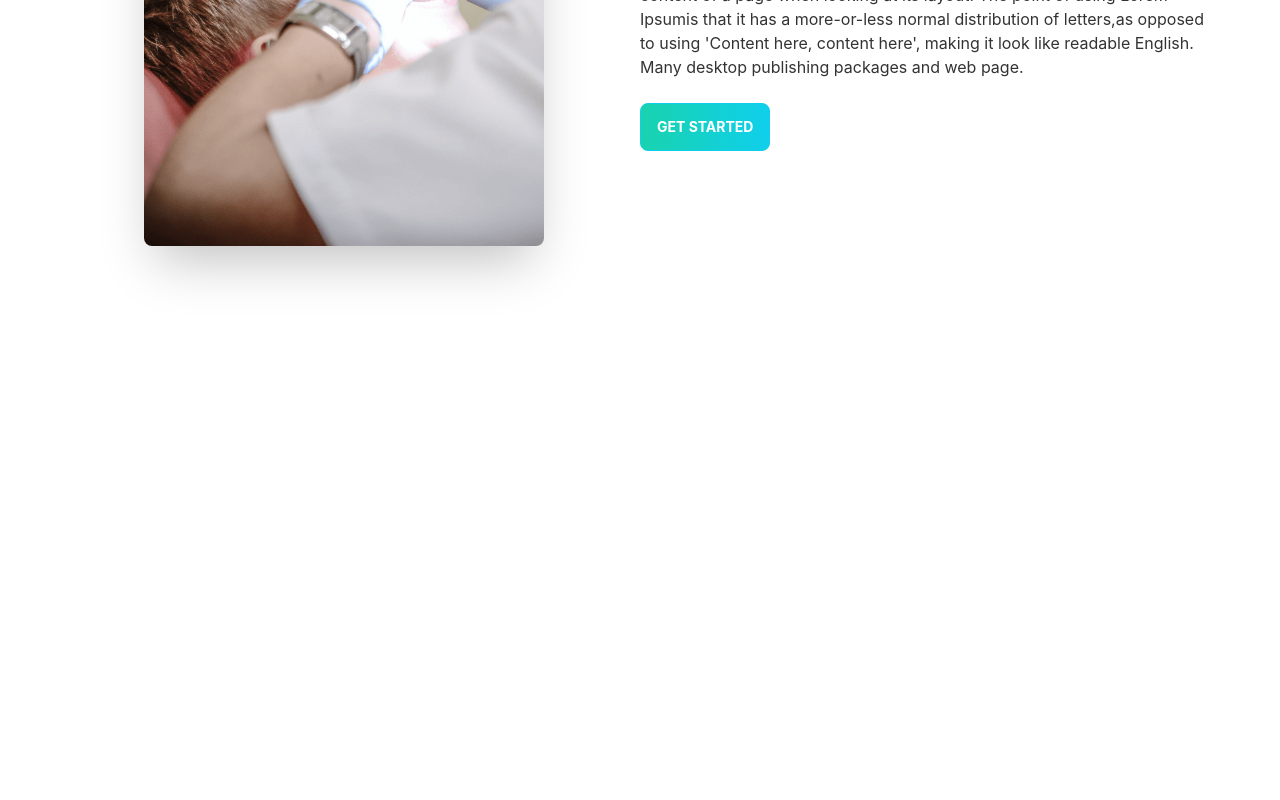
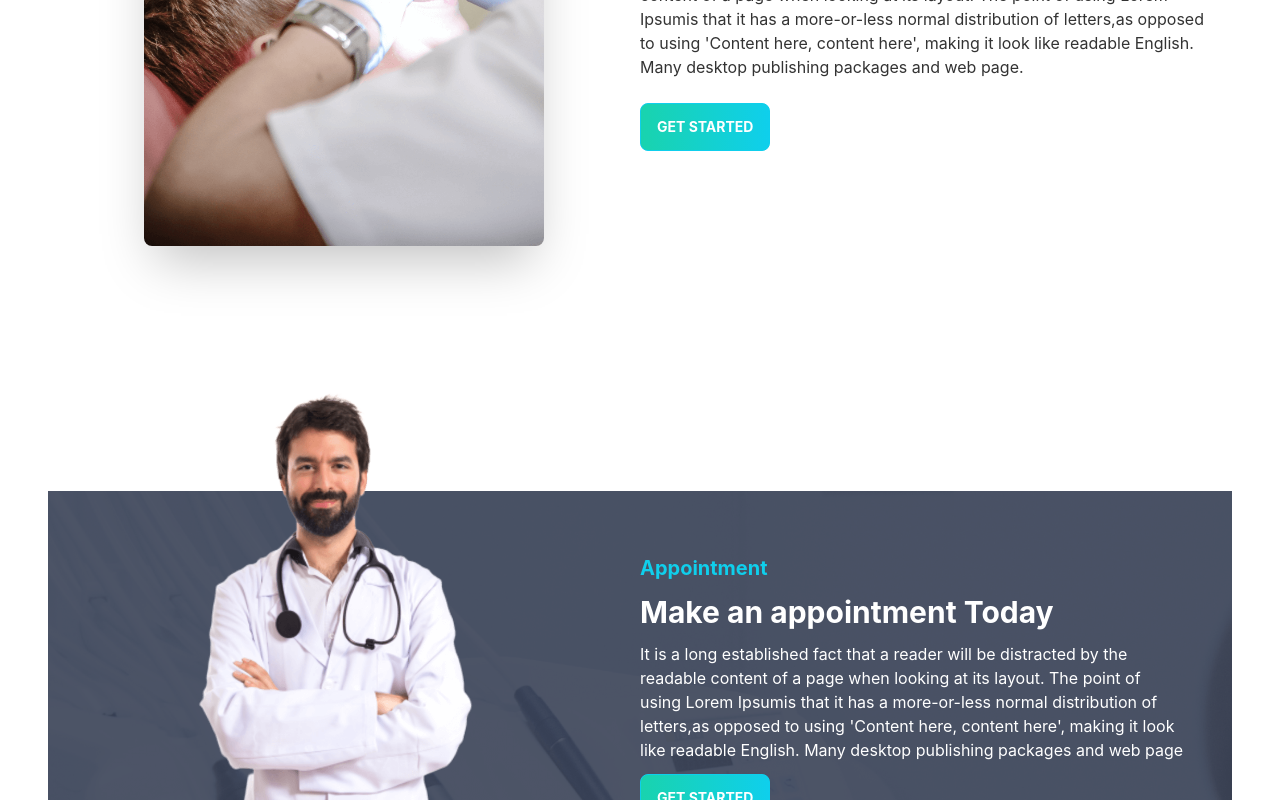
Before and after one commit to saikot-cse/doctors-portal, a React (Create React App) app: page / in a window 1280 px wide. Shown: the part 2000-2800 px from the top of the page. Before the commit the page ends 2395 px from the top, so only its background shows below. Built offline with nearby package versions, Linux system fonts and the light colour scheme.

Commit message:
makeAppoinment added

```diff
--- a/src/App.js
+++ b/src/App.js
@@ -9,7 +9,7 @@ import { Login } from "./Pages/Login/Login";
 import { Notfound } from "./Pages/NotFound/Notfound";
 function App() {
   return (
-    <div className="box-border">
+    <div>
       <Navbar/>
       <Routes>
         <Route path="/" element={<Home />} />
--- a/src/Pages/Home/Banner.js
+++ b/src/Pages/Home/Banner.js
@@ -1,14 +1,15 @@
 import React from "react";
 import chair from "../../assets/images/chair.png";
+import { PrimaryButton } from "../Shared/PrimaryButton";
 export const Banner = () => {
   return (
     <div className="hero min-h-screen bg-banner bg-banner-opacity-10">
       <div className="hero-content flex-col lg:flex-row-reverse">
-        <img style={{width: "40rem"}} src={chair} alt="" className="max-w-full rounded-lg shadow-2xl" />
+        <img style={{ width: "40rem" }} src={chair} alt="" className="max-w-full rounded-lg shadow-2xl" />
         <div>
           <h1 className="text-5xl font-bold">Your New Smile Starts Here</h1>
           <p className="py-6">Lorem Ipsum is simply dummy text of the printing and typesetting industry. Lorem Ipsum has been the industry's standard dummy text ever since the.</p>
-          <button className="btn btn-primary uppercase text-base-100 font-bold bg-gradient-to-r from-secondary to-primary">Get Started</button>
+          <PrimaryButton>get started</PrimaryButton>
         </div>
       </div>
     </div>
--- a/src/Pages/Home/ExtraInfo.js
+++ b/src/Pages/Home/ExtraInfo.js
@@ -1,16 +1,16 @@
 import React from "react";
 import treatment from "../../assets/images/treatment.png";
+import { PrimaryButton } from "../Shared/PrimaryButton";
 export const ExtraInfo = () => {
   return (
     <div className="hero min-h-screen">
-      <div className="hero-content flex-col lg:flex-row-reverse">
+      <div className="hero-content flex-col lg:flex-row">
+        <img style={{ width: "25rem" }} src={treatment} alt="" className="max-w-full rounded-lg shadow-2xl mx-20" />
         <div>
           <h1 className="text-5xl font-bold">Exceptional Dental Care, on Your Terms</h1>
           <p className="py-6">It is a long established fact that a reader will be distracted by the readable content of a page when looking at its layout. The point of using Lorem Ipsumis that it has a more-or-less normal distribution of letters,as opposed to using 'Content here, content here', making it look like readable English. Many desktop publishing packages and web page.</p>
-          <button className="btn btn-primary uppercase text-base-100 font-bold bg-gradient-to-r from-secondary to-primary">Get Started</button>
+          <PrimaryButton>get started</PrimaryButton>
         </div>
-
-        <img style={{width: "25rem"}} src={treatment} alt="" className="max-w-full rounded-lg shadow-2xl mx-20" />
       </div>
     </div>
   );
--- a/src/Pages/Home/Home.js
+++ b/src/Pages/Home/Home.js
@@ -2,6 +2,7 @@ import React from 'react'
 import { Banner } from './Banner'
 import { ExtraInfo } from './ExtraInfo'
 import { Info } from './Info'
+import { MakeAppoinment } from './MakeAppoinment'
 import { Services } from './Services'
 
 
@@ -12,6 +13,7 @@ export const Home = () => {
       <Info/>
       <Services/>
       <ExtraInfo/>
+      <MakeAppoinment/>
     </div>
   )
 }
--- /dev/null
+++ b/src/Pages/Home/MakeAppoinment.js
@@ -0,0 +1,17 @@
+import doctorImage from "../../assets/images/doctor.png";
+import { PrimaryButton } from "../Shared/PrimaryButton";
+export const MakeAppoinment = () => {
+  return (
+    <section className="flex justify-center items-center bg-apponment_banner mt-24">
+      <div className="flex-1 hidden lg:block">
+        <img className="mt-[-150px]" src={doctorImage} alt="" />
+      </div>
+      <div className="flex-1 p-12">
+        <h3 className="text-xl text-primary font-bold mb-3">Appointment</h3>
+        <h2 className="text-3xl font-bold text-white mb-3">Make an appointment Today</h2>
+        <p className=" text-white mb-3">It is a long established fact that a reader will be distracted by the readable content of a page when looking at its layout. The point of using Lorem Ipsumis that it has a more-or-less normal distribution of letters,as opposed to using 'Content here, content here', making it look like readable English. Many desktop publishing packages and web page</p>
+        <PrimaryButton>get started</PrimaryButton>
+      </div>
+    </section>
+  );
+};
--- /dev/null
+++ b/src/Pages/Shared/PrimaryButton.js
@@ -0,0 +1,5 @@
+import React from "react";
+
+export const PrimaryButton = ({ children }) => {
+  return <button className="btn btn-primary uppercase text-base-100 font-bold bg-gradient-to-r from-secondary to-primary">{children}</button>;
+};
--- a/tailwind.config.js
+++ b/tailwind.config.js
@@ -4,6 +4,7 @@ module.exports = {
     extend: {
       backgroundImage: {
         banner: "url('/src/assets/images/bg.png')",
+        apponment_banner: "url('/src/assets/images/appointment.png')",
       }
     },
   },
```
